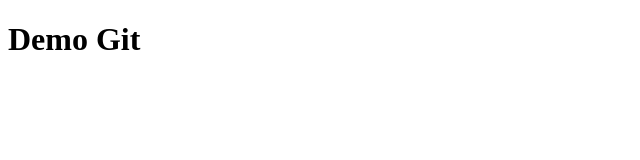
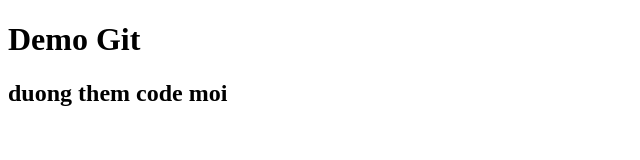
Before and after one commit to yunchan96/DuongBC05, a plain HTML site: page index.html in a window 1280 px wide. Shown: the whole page, without its empty margins (0-640 px from the left). Drawn offline with Linux system fonts and the light colour scheme.

Commit message:
add lan 3

```diff
--- a/index.html
+++ b/index.html
@@ -8,6 +8,7 @@
 <body>
     <header>
         <h1>Demo Git</h1>
+        <h2>duong them code moi</h2>
     </header>
 </body>
 </html>
```
